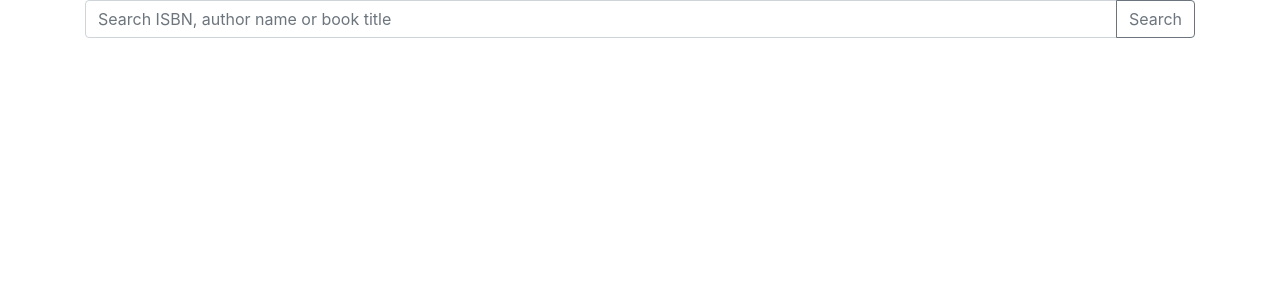
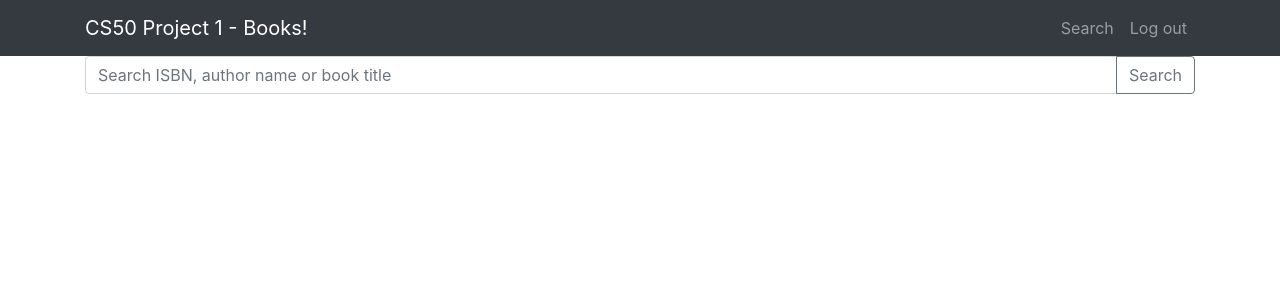
Before and after one commit to jimwbaldwin/cs50-web-project1, a Flask app: template templates/search.html in a window 1280 px wide. Shown: the top 300 px of the page. Run offline with Flask 2, Linux system fonts and the light colour scheme; the template is opened without the code that fills it, so the values that code supplies are empty; some libraries are stand-ins or nearby versions.

Commit message:
Added navbar.

```diff
--- a/templates/layout.html
+++ b/templates/layout.html
@@ -9,6 +9,22 @@
     <!--<link rel="stylesheet" href="./css/project0.css"> -->
   </head>
   <body>
+      <body>
+          <nav class="navbar navbar-expand-sm bg-dark navbar-dark">
+            <div class="container">
+              <a href="#" class = "navbar-brand">CS50 Project 1 - Books!</a>
+              {% if user_id is not none %}
+                <ul class="navbar-nav">
+                  <li class="nav-item">
+                    <a class="nav-link" href="{{ url_for("search") }}">Search</a>
+                  </li>
+                  <li class="nav-item">
+                      <a class="nav-link" href="{{ url_for("logout") }}">Log out</a>
+                  </li>
+                </ul>
+              {% endif %}
+            </div>
+          </nav>
       {% block body %}
       {% endblock %}
 
```
